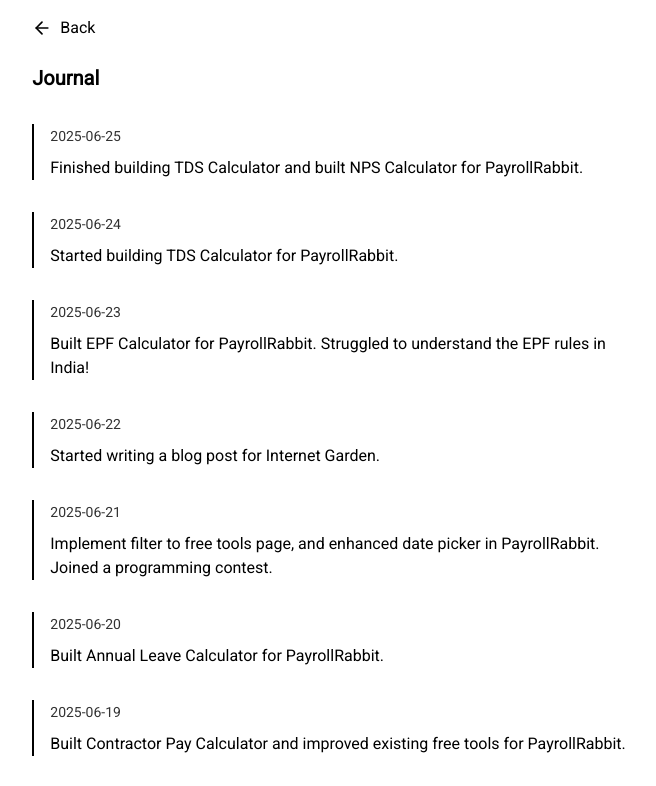
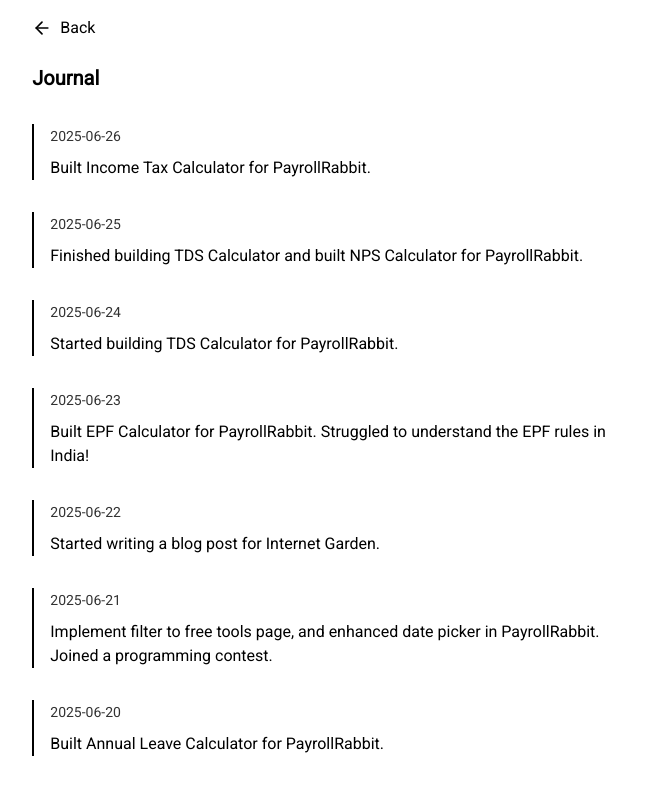
Before and after one commit to minamicode/minamicode.com, a Next.js app: page /journal in a window 1280 px wide. Shown: the top 786 px of the page, without its empty margins (309-965 px from the left). Built offline with nearby package versions, Linux system fonts and the light colour scheme.

Commit message:
add a journal entry

```diff
--- a/src/app/_components/JournalEntries.tsx
+++ b/src/app/_components/JournalEntries.tsx
@@ -6,6 +6,10 @@ type JournalEntry = {
 };
 
 const entries: JournalEntry[] = [
+  {
+    date: "2025-06-26",
+    text: "Built Income Tax Calculator for PayrollRabbit.",
+  },
   {
     date: "2025-06-25",
     text: "Finished building TDS Calculator and built NPS Calculator for PayrollRabbit.",
```
